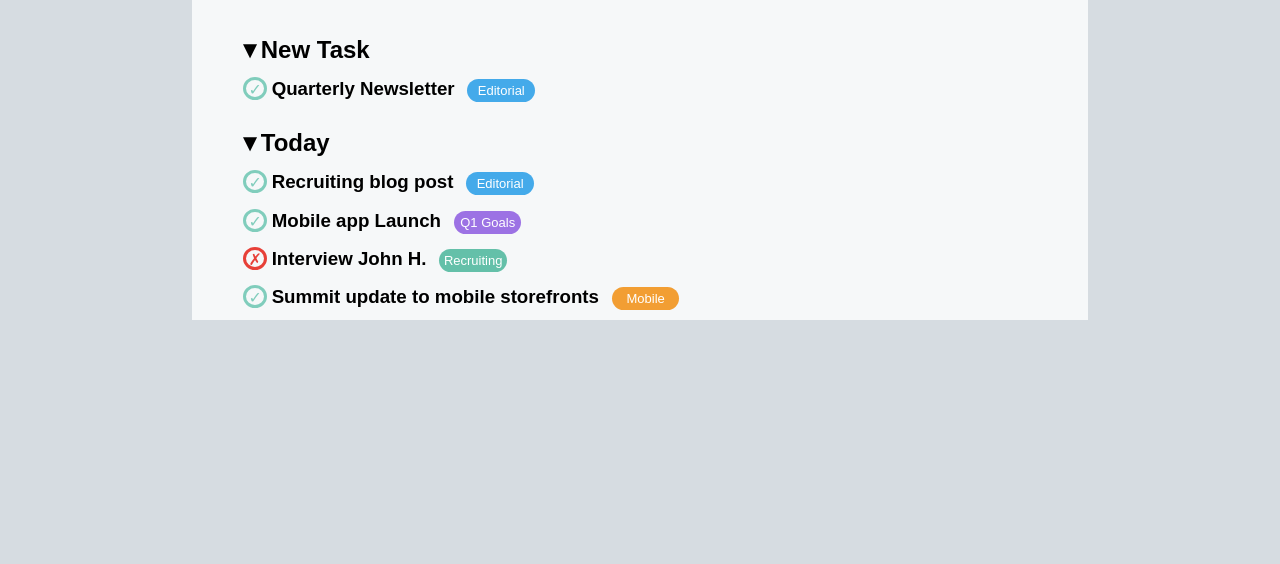
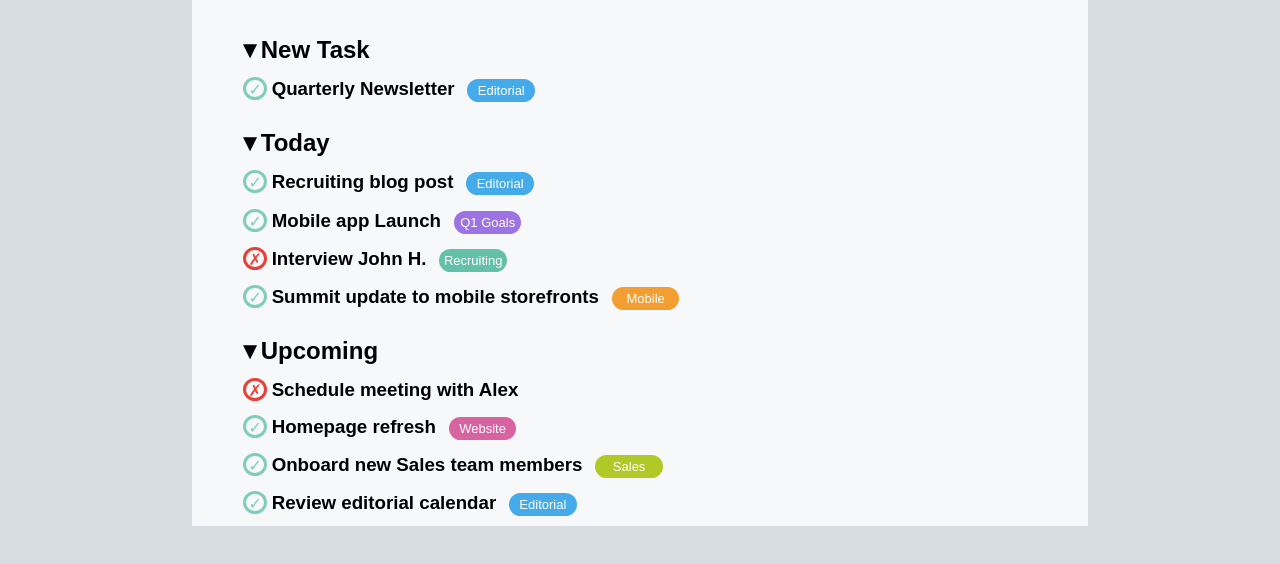
Before and after one commit to GiacomoArena/html-css-toboolist, a plain HTML site: page index.html in a window 1280 px wide. Shown: the part 152-716 px from the top of the page. Drawn offline with Linux system fonts and the light colour scheme.

Commit message:
last commit

```diff
--- a/css/style.css
+++ b/css/style.css
@@ -154,3 +154,27 @@ h3{
   background-color:#F29E33;
   color: white;
 }
+#olive-text{
+  display: inline-block;
+  font-size: small;
+  width: 8%;
+  margin-left: 1%;
+  text-align: center;
+  padding-top: 4px;
+  padding-bottom: 4px;
+  border-radius: 15px;
+  background-color: #B0C926;
+  color: white;
+}
+#lilla-text{
+  display: inline-block;
+  font-size: small;
+  width: 8%;
+  margin-left: 1%;
+  text-align: center;
+  padding-top: 4px;
+  padding-bottom: 4px;
+  border-radius: 15px;
+  background-color:#D863A1;
+  color: white;
+}
--- a/index.html
+++ b/index.html
@@ -64,6 +64,36 @@
           <span class="testi-evidenziati" id="orange-text">Mobile</span>
         </div>
       </section>
+      <!-- upcoming section -->
+
+      <section class="title-section">
+
+        <h2><span class="triangolo">&dtrif;</span>Upcoming</h2>
+        <!-- checkmark- h3 - testi evidenziati -->
+        <div class="list">
+          <span class="x">&cross;</span>
+          <h3>Schedule meeting with Alex</h3>
+        </div>
+        <!-- checkmark- h3 - testi evidenziati -->
+        <div  class="list">
+          <span class="v">&checkmark;</span>
+          <h3>Homepage refresh</h3>
+          <span class="testi-evidenziati" id="lilla-text">Website</span>
+        </div>
+        <!-- checkmark- h3 - testi evidenziati -->
+        <div class="list">
+          <span class="v">&checkmark;</span>
+          <h3>Onboard new Sales team members</h3>
+          <span class="testi-evidenziati" id="olive-text">Sales</span>
+        </div>
+        <!-- checkmark- h3 - testi evidenziati -->
+        <div class="list">
+          <span class="v">&checkmark;</span>
+          <h3>Review editorial calendar</h3>
+          <span class="testi-evidenziati" id="blue-text">Editorial</span>
+        </div>
+
+      </section>
 
     </div>
   </main>
```
